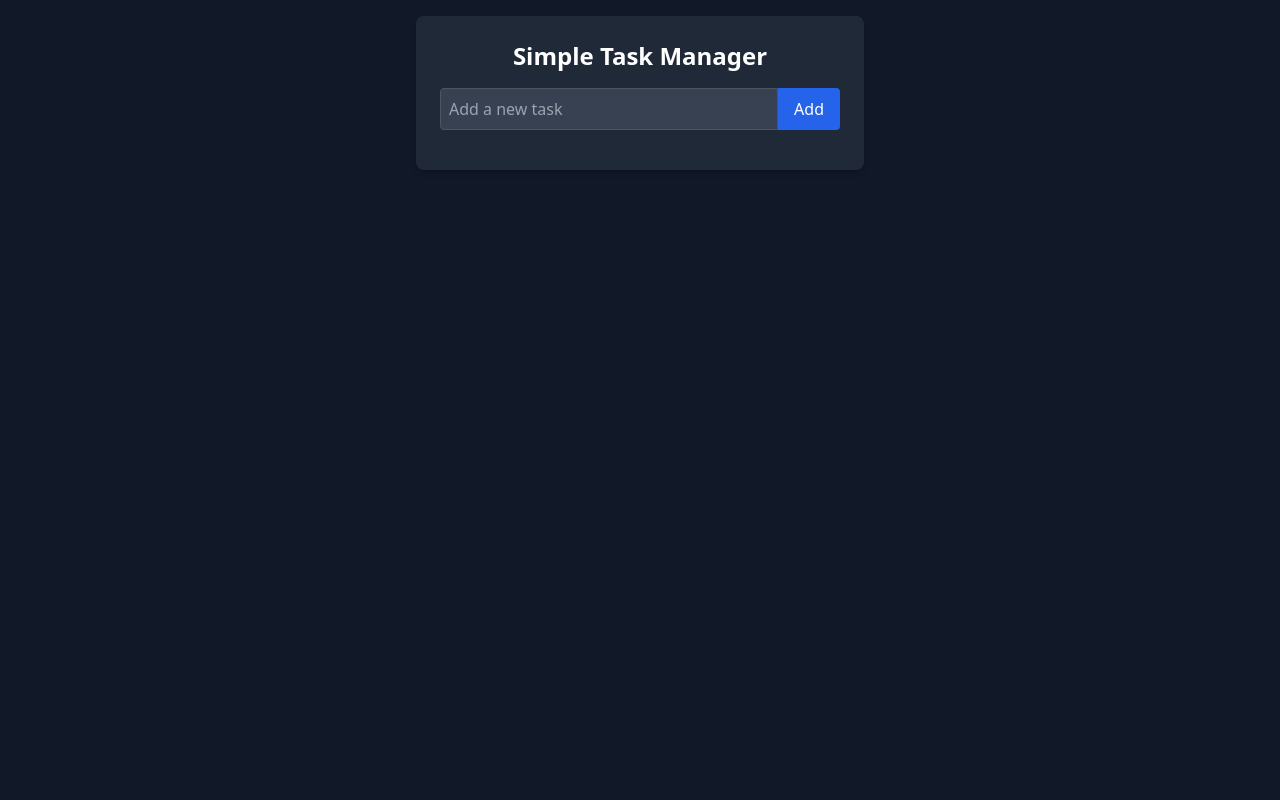
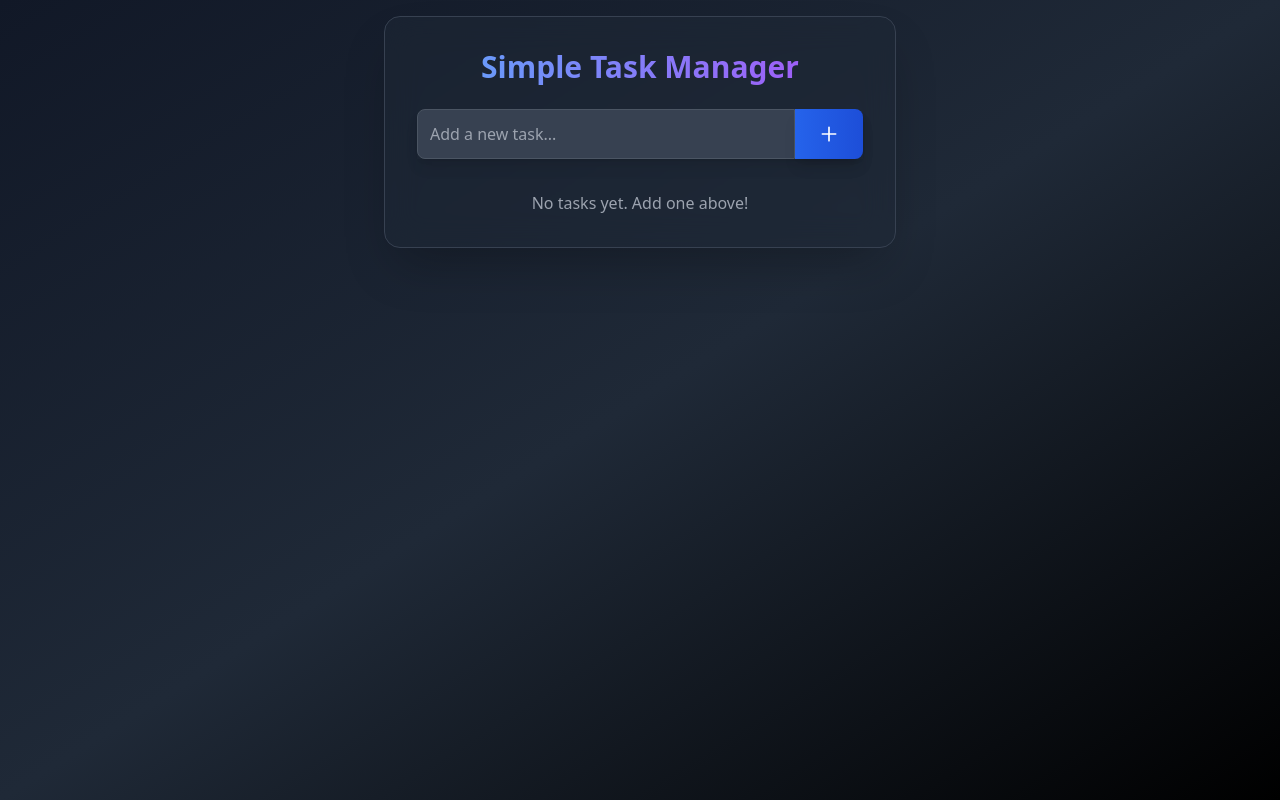
Before and after one commit to santhosh220z/simple-task-manager, a React (Create React App) app in the folder gui/: page / in a window 1280 px wide. Built offline with nearby package versions, Linux system fonts and the light colour scheme.

Commit message:
with this initial structure is completed

```diff
--- a/gui/src/App.js
+++ b/gui/src/App.js
@@ -33,48 +33,57 @@ function App() {
   };
 
   return (
-    <div className="min-h-screen bg-gray-900 text-white p-4">
-      <div className="max-w-md mx-auto bg-gray-800 rounded-lg shadow-md p-6">
-        <h1 className="text-2xl font-bold text-center mb-4">Simple Task Manager</h1>
-        <div className="flex mb-4">
+    <div className="min-h-screen bg-gradient-to-br from-gray-900 via-gray-800 to-black text-white p-4">
+      <div className="max-w-lg mx-auto bg-gray-800/50 backdrop-blur-lg rounded-2xl shadow-2xl p-8 border border-gray-700">
+        <h1 className="text-3xl font-extrabold text-center mb-6 bg-gradient-to-r from-blue-400 to-purple-500 bg-clip-text text-transparent">
+          Simple Task Manager
+        </h1>
+        <div className="flex mb-6 shadow-lg">
           <input
             type="text"
             value={newTask}
             onChange={(e) => setNewTask(e.target.value)}
             onKeyPress={(e) => e.key === 'Enter' && addTask()}
-            placeholder="Add a new task"
-            className="flex-1 p-2 border border-gray-600 rounded-l bg-gray-700 text-white"
+            placeholder="Add a new task..."
+            className="flex-1 p-3 border border-gray-600 rounded-l-lg bg-gray-700 text-white placeholder-gray-400 focus:outline-none focus:ring-2 focus:ring-blue-500 transition"
           />
           <button
             onClick={addTask}
-            className="bg-blue-600 text-white px-4 py-2 rounded-r hover:bg-blue-700"
+            className="bg-gradient-to-r from-blue-600 to-blue-700 text-white px-6 py-3 rounded-r-lg hover:from-blue-700 hover:to-blue-800 transform hover:scale-105 transition-all duration-200 shadow-lg"
           >
-            Add
+            <svg className="w-5 h-5" fill="none" stroke="currentColor" viewBox="0 0 24 24">
+              <path strokeLinecap="round" strokeLinejoin="round" strokeWidth={2} d="M12 4v16m8-8H4" />
+            </svg>
           </button>
         </div>
-        <ul>
+        <ul className="space-y-2">
           {tasks.map(task => (
-            <li key={task.id} className="flex items-center justify-between p-2 border-b border-gray-600">
+            <li key={task.id} className="flex items-center justify-between p-4 bg-gray-700/50 rounded-xl shadow-md hover:shadow-lg transition-all duration-200">
               <div className="flex items-center">
                 <input
                   type="checkbox"
                   checked={task.done}
                   onChange={() => toggleTask(task.id)}
-                  className="mr-2"
+                  className="mr-3 w-5 h-5 text-blue-600 bg-gray-600 border-gray-500 rounded focus:ring-blue-500 focus:ring-2"
                 />
-                <span className={task.done ? 'line-through text-gray-400' : ''}>
+                <span className={`text-lg ${task.done ? 'line-through text-gray-400' : 'text-gray-100'}`}>
                   {task.description}
                 </span>
               </div>
               <button
                 onClick={() => removeTask(task.id)}
-                className="text-red-400 hover:text-red-300"
+                className="text-red-400 hover:text-red-300 p-2 rounded-full hover:bg-red-500/20 transition-all duration-200"
               >
-                Remove
+                <svg className="w-5 h-5" fill="none" stroke="currentColor" viewBox="0 0 24 24">
+                  <path strokeLinecap="round" strokeLinejoin="round" strokeWidth={2} d="M19 7l-.867 12.142A2 2 0 0116.138 21H7.862a2 2 0 01-1.995-1.858L5 7m5 4v6m4-6v6m1-10V4a1 1 0 00-1-1h-4a1 1 0 00-1 1v3M4 7h16" />
+                </svg>
               </button>
             </li>
           ))}
         </ul>
+        {tasks.length === 0 && (
+          <p className="text-center text-gray-400 mt-8">No tasks yet. Add one above!</p>
+        )}
       </div>
     </div>
   );
```
Also changed, not shown: 1 other file (tests, documents, lock files or other folders).
